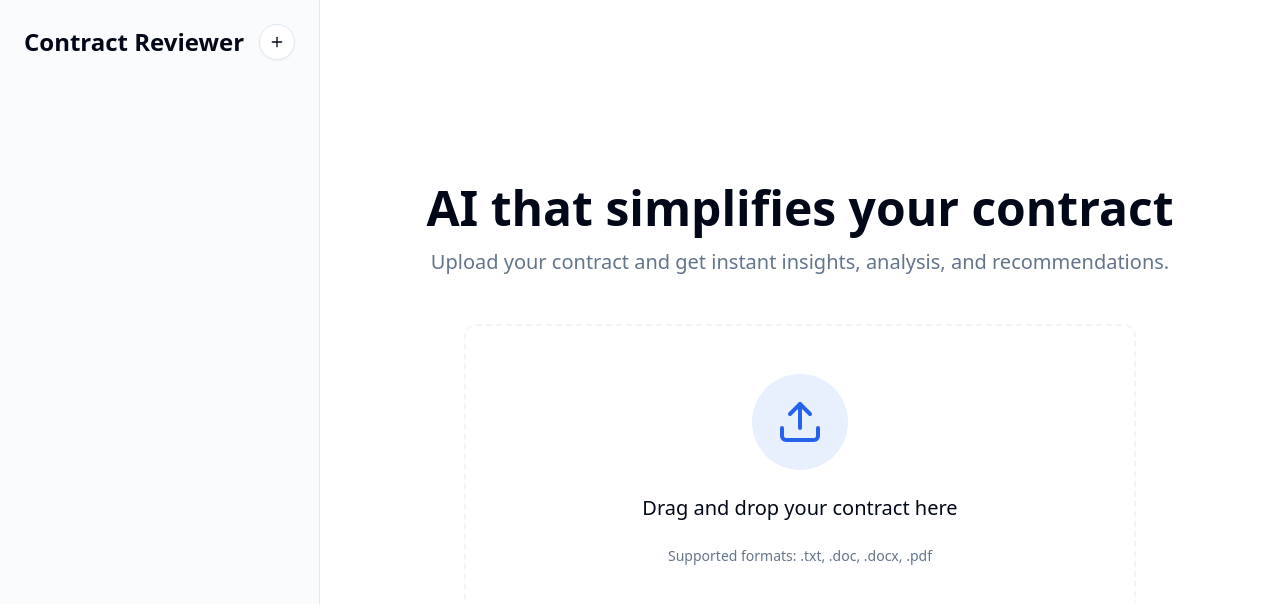
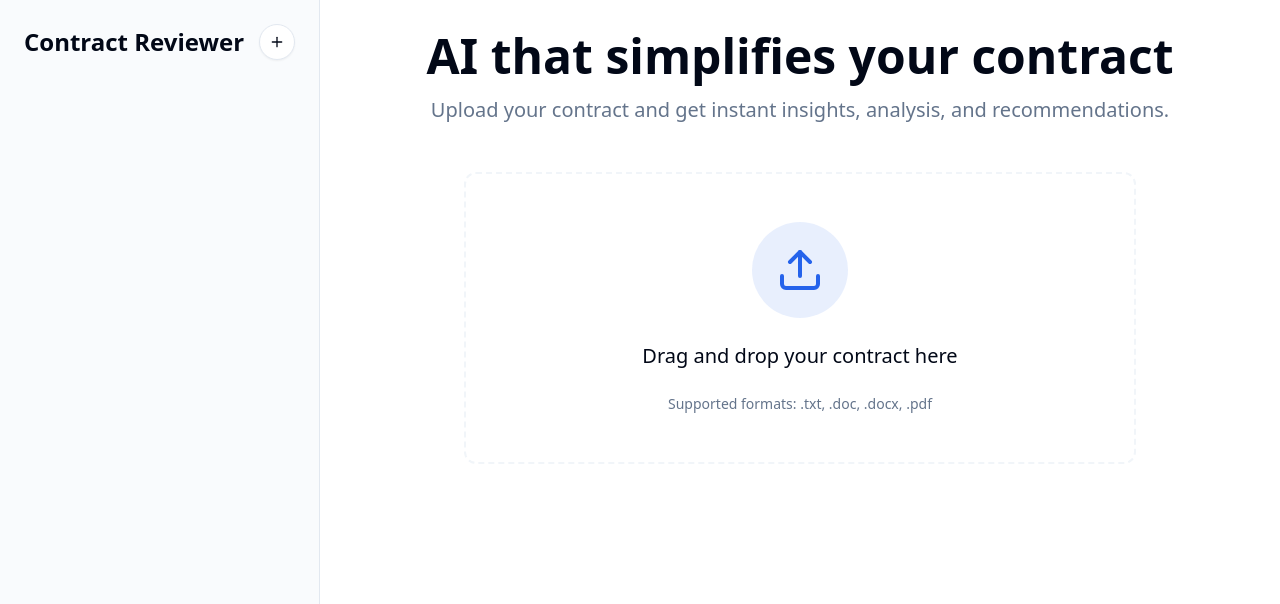
Before and after one commit to pdave7/contract-reviewer, a Next.js app: page / in a window 1280 px wide. Shown: the top 604 px of the page. Built offline with nearby package versions, Linux system fonts and the light colour scheme.

Commit message:
Update layout: make sidebar sticky and main content scrollable

```diff
--- a/app/page.tsx
+++ b/app/page.tsx
@@ -341,11 +341,11 @@ export default function Home() {
   return (
     <TooltipProvider>
       <div className="flex min-h-screen bg-background">
-        {/* Sidebar */}
+        {/* Sticky Sidebar */}
         <motion.div
           initial={{ x: -300 }}
           animate={{ x: 0 }}
-          className="w-80 bg-muted/40 p-6 flex flex-col border-r"
+          className="w-80 bg-muted/40 p-6 flex flex-col border-r fixed h-screen"
         >
           <div className="flex justify-between items-center mb-6">
             <h2 className="text-2xl font-bold text-foreground">Contract Reviewer</h2>
@@ -402,8 +402,9 @@ export default function Home() {
           </div>
         </motion.div>
 
-        {/* Main Content */}
-        <div className="flex-1 p-8">
+        {/* Scrollable Main Content */}
+        <div className="flex-1 ml-80 min-h-screen overflow-y-auto">
+          <div className="p-8">
             <AnimatePresence mode="wait">
               {selectedFileId && files[selectedFileId] ? (
                 <motion.div
@@ -596,6 +597,7 @@ export default function Home() {
             </AnimatePresence>
           </div>
         </div>
+      </div>
     </TooltipProvider>
   );
 }
```
Lines whose indentation alone changed are shown as unchanged.
